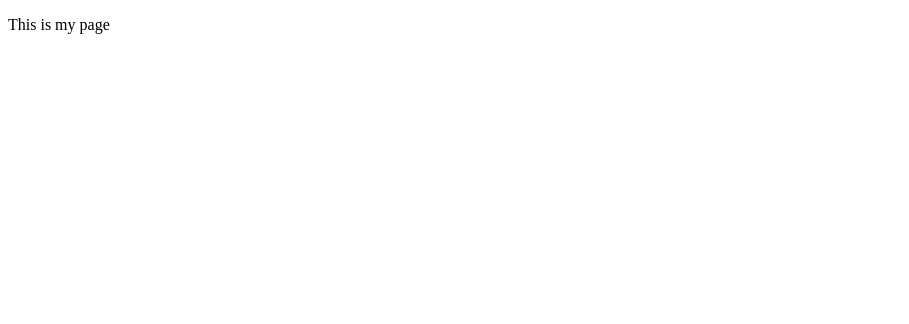
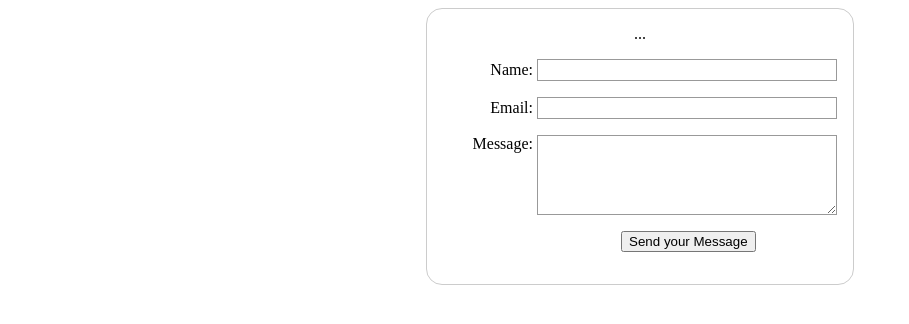
Before and after one commit to OverdueYeti/webformMozilla, a plain HTML site: page index.html in a window 1280 px wide. Shown: the whole page, without its empty margins (0-909 px from the left). Drawn offline with Linux system fonts and the light colour scheme.

Commit message:
add stylepage and submit button

```diff
--- a/index.html
+++ b/index.html
@@ -4,8 +4,26 @@
     <meta charset="utf-8">
     <meta name="viewport" content="width=device-width">
     <title>My test page</title>
+    <link rel="stylesheet" href="styles.css" />
   </head>
   <body>
-    <p>This is my page</p>
+    <form action="/my-handling-form-page" method="post">...
+        <p>
+            <label for="name">Name:</label>
+            <input type="text" id="name" name="user_name" />
+        </p>
+        <p>
+            <label for="mail">Email:</label>
+            <input type="email" id="mail" name="user_email" />
+        </p>
+        <p>
+            <label for="msg">Message:</label>
+            <textarea id="msg" name="user_message"></textarea>
+        </p>
+        <p class="button">
+            <button type="submit">Send your Message</button>
+        </p>
+    </form>
+
   </body>
 </html>
--- /dev/null
+++ b/styles.css
@@ -0,0 +1,61 @@
+body {
+  /* Center the form on the page */
+  text-align: center;
+}
+
+form {
+  display: inline-block;
+  /* Form outline */
+  padding: 1em;
+  border: 1px solid #ccc;
+  border-radius: 1em;
+}
+
+p + p {
+  margin-top: 1em;
+}
+
+label {
+  /* Uniform size & alignment */
+  display: inline-block;
+  min-width: 90px;
+  text-align: right;
+}
+
+input,
+textarea {
+  /* To make sure that all text fields have the same font settings
+     By default, text areas have a monospace font */
+  font: 1em sans-serif;
+  /* Uniform text field size */
+  width: 300px;
+  box-sizing: border-box;
+  /* Match form field borders */
+  border: 1px solid #999;
+}
+
+input:focus,
+textarea:focus {
+  /* Set the outline width and style */
+  outline-style: solid;
+  /* To give a little highlight on active elements */
+  outline-color: #000;
+}
+
+textarea {
+  /* Align multiline text fields with their labels */
+  vertical-align: top;
+  /* Provide space to type some text */
+  height: 5em;
+}
+
+.button {
+  /* Align buttons with the text fields */
+  padding-left: 90px; /* same size as the label elements */
+}
+
+button {
+  /* This extra margin represent roughly the same space as the space
+     between the labels and their text fields */
+  margin-left: 0.5em;
+}
```
